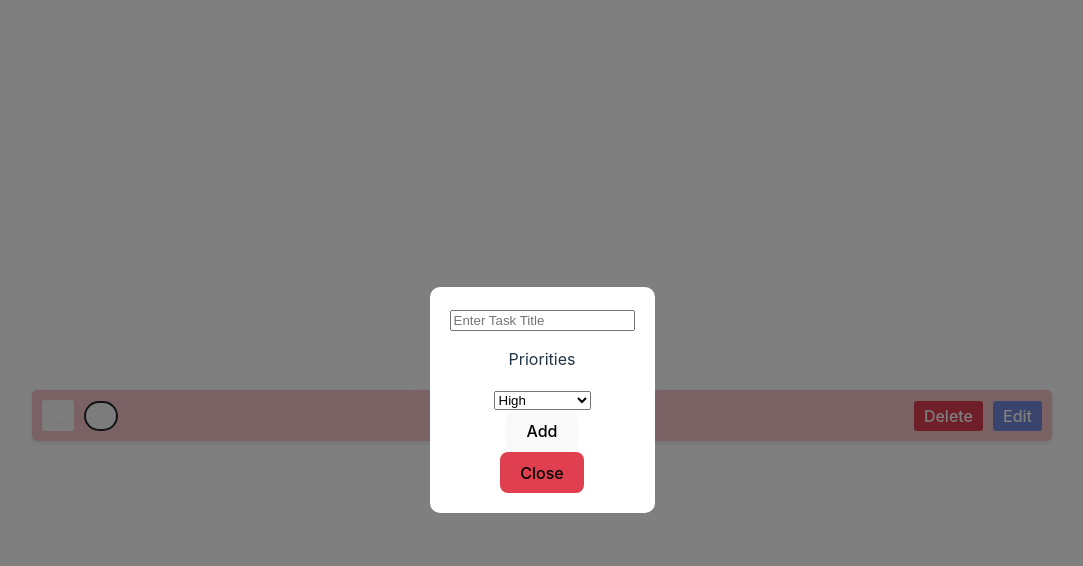
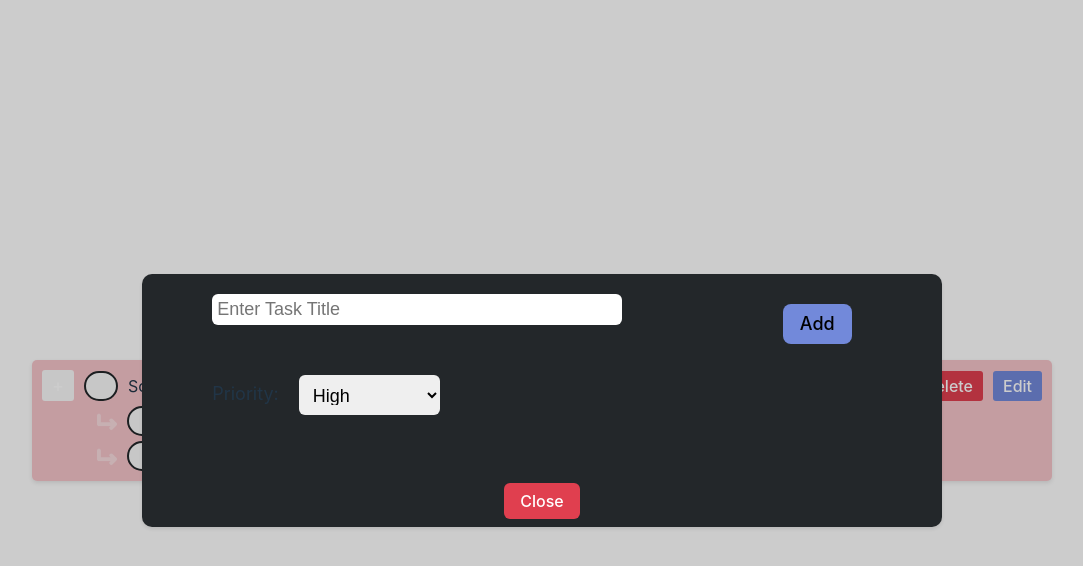
Before and after one commit to Akshat-Shu/SWG-To-Do-List-Application, a React (Vite) app: page / in a window 1280 px wide. Both pictures are taken after a click on the button "Add Task". Shown: the top 566 px of the page, without its empty margins (98-1181 px from the left). Built offline with nearby package versions, Linux system fonts and the light colour scheme.

Commit message:
Implement modal for adding task Implement subtasks and marking tasks as done TODO: Implement adding subtasks using modals

```diff
--- a/src/App.css
+++ b/src/App.css
@@ -5,26 +5,6 @@
   text-align: center;
 }
 
-.click-close {
+/* .click-close {
   background-color: var(--button-color-red);
-}
-
-.modal-overlay {
-  position: fixed;
-  top: 0;
-  left: 0;
-  width: 100%;
-  height: 100%;
-  background: rgba(0, 0, 0, 0.5);
-  display: flex;
-  justify-content: center;
-  align-items: center;
-  z-index: 1000;
-}
-
-.modal-content {
-  background: white;
-  padding: 20px;
-  border-radius: 10px;
-  position: relative;
-}
+} */
--- a/src/App.jsx
+++ b/src/App.jsx
@@ -6,7 +6,7 @@ import { useState } from 'react'
 
 function App() {
   const tasks = [
-    new taskDescription("Something generic", 1, null , null)
+    new taskDescription("Something generic", 1, null , null, ["Helo world", "Hello world 2"]),
   ]
   const [isModalOpen, setIsModalOpen] = useState(false);
 
@@ -18,17 +18,20 @@ function App() {
     // TODO: make the App.jsx page look cleaner,
     //TODO: fix modal-content not appearing as specified in taskInput.jsx
     <>
-    <button onClick={toggleModal}>Add Task</button>
-      {isModalOpen && (
-        <div className="modal-overlay" onClick={toggleModal}>
-          <div className="modal-content" onClick={(e) => e.stopPropagation()}>
-            <TaskInput />
-            <button onClick={toggleModal} className='click-close'>Close</button>
-          </div>
-        </div>
-      )}
+      <button onClick={toggleModal}>Add Task</button>
+      {isModalOpen ? <TaskInput isModalOpen={isModalOpen} toggleModal={toggleModal}></TaskInput> : null}
       <div>
-        <TaskElement taskDescription={tasks[0]} onDelete={console.log("Deleted")} onEdit={console.log("Edited")} addSubtask={console.log("Add Subtask") } priority={'priority-high'}></TaskElement>
+        {tasks.map((task, index) => (
+          <TaskElement
+            key={index}
+            taskDescription={task}
+            subTasks={task.subtasks}
+            onDelete={() => console.log("Deleted")}
+            onEdit={() => console.log("Edited")}
+            addSubtask={() => console.log("Add Subtask")}
+            priority={'priority-high'}
+          />
+        ))}
       </div>
     </>
   )
--- a/src/Elements/taskElement.css
+++ b/src/Elements/taskElement.css
@@ -1,13 +1,14 @@
-
-
 .task-element {
-  display: flex;
   width: 1000px;
-  align-items: center;
   padding: 10px 10px 10px 10px;
-  margin-bottom: 10px;
+  margin: 10px;
   border-radius: 5px;
   box-shadow: 0 2px 4px rgba(0, 0, 0, 0.1);
+}
+
+.dashed-task-name {
+  text-decoration: line-through;
+  opacity: 0.7;
 }
 
 .mark-completed-checked{
@@ -37,10 +38,42 @@
   margin-right: 10px;
 }
 
+.subtask-container {
+  display: flex;
+  flex-direction: column;
+  gap: 5px;
+  margin-left: 55px;
+  margin-top: 5px;
+}
 
+.subtask-enter {
+  width: 20px;
+  height: 20px;
+  opacity: 0.4;
+  margin-right: 10px;
+}
+
+.subtask {
+  display: flex;
+  align-items: center;
+}
+
+.subtask-checkbox {
+  background: none;
+  border: none;
+  cursor: pointer;
+  text-align: left;
+}
+
+.first-line-wrapper{
+  display: flex;
+  align-items: center;
+  justify-content: space-between;
+}
 
 .task-name {
-  flex-grow: 1;
+  margin-left: 10px;
+  margin-right: auto;
 }
 
 .button-group {
--- a/src/Elements/taskElement.jsx
+++ b/src/Elements/taskElement.jsx
@@ -5,26 +5,68 @@ const setToggle = () => {
   console.log("Toggled")
 }
 
-const TaskElement = ({ taskDescription, onDelete, onEdit, addSubtask, priority }) => {
+const TaskElement = ({ taskDescription, onDelete, onEdit, addSubtask, priority, subTasks }) => {
   const [isChecked, setIsChecked] = useState(false);
+  const [subtaskChecked, setSubtaskChecked] = useState(subTasks.map(() => false));
 
   const toggleCheckBox = () => {
-    setIsChecked(prevState => !prevState)
+    setIsChecked(prevState => !prevState);
+    for (let i = 0; i < subtaskChecked.length; i++) {
+      setSubtaskChecked(prevState => {
+        const newState = [...prevState];
+        newState[i] = !isChecked;
+        return newState;
+      });
     }
+  };
+
+  const toggleSubtaskCheckBox = (index, value) => {
+    setSubtaskChecked(prevState => {
+      const newState = [...prevState];
+      newState[index] = !newState[index];
+      return newState;
+    });
+  };
   return (
     <div className={`task-element ${priority}`}>
+      <div className="task-container"></div>
+        <div className="first-line-wrapper">
           <div className="task-content">
             <button className="add-subtasks" onClick={addSubtask}>+</button>
             <div className="checkbox-container">
               <button className={`mark-completed-checkbox ${isChecked ? 'mark-completed-checked' : ''}`} onClick={toggleCheckBox}
               >{isChecked?<img src='/assets/check-mark.png'/>:null}</button>
             </div>
-        <span className="task-name">{taskDescription.taskName}</span>
+            <div className={`task-name ${isChecked?'dashed-task-name':''}`}>{taskDescription.taskName}</div>
           </div>
           <div className="button-group">
             <button className="delete-button" onClick={onDelete}>Delete</button>
             <button className="edit-button" onClick={onEdit}>Edit</button>
           </div>
+        </div>
+        <div className="subtask-container">
+          {subTasks && subTasks.map((subtask, index) => (
+            <div className="subtask" key={index}>
+              <img src='/assets/subtask-enter-key.png' className="subtask-enter"/>
+              <div className="checkbox-container">
+                <button className={`mark-completed-checkbox ${subtaskChecked[index] ? 'mark-completed-checked' : ''}`} onClick={() => {
+                  toggleSubtaskCheckBox(index)
+                  console.log(`Subtask ${index} clicked`)
+                }}
+                >{subtaskChecked[index]?<img src='/assets/check-mark.png'/>:null}</button>
+              </div>
+              <div className={`task-name ${subtaskChecked[index]?'dashed-task-name':''}`}>{subTasks[index]}</div>
+            </div>
+          ))}
+        </div>
+      {/* </div> */}
+      {/* <div className="subtask-container">
+        {subTasks && subTasks.map((subtask, index) => (
+          <div className="subtask" key={index}>
+            <button className="subtask-checkbox" onClick={setToggle}>{subtask.taskName}</button>
+          </div>
+        ))}
+      </div> */}
     </div>
   )
 
--- a/src/Elements/taskInput.css
+++ b/src/Elements/taskInput.css
@@ -1,19 +1,48 @@
 .main-header{
-    width: 1000px;
+    width: 800px;
     display: flex;
     justify-content: space-around;
     font-size: 18px;
+    margin: 10px auto;
 }
 
+
 .taskField{
-  font-size: 18px;
-  width: 400px;
-  max-height: 40px;
-    margin: 15px;
+    font-size: 18px;
+    width: 400px;
+    max-height: 40px;
+    margin: 10px 0px 10px 0px;
     padding: 5px;
     border-radius: 6px;
     border: 0px;
 }
+
+.close-btn {
+    background-color: var(--button-color-red);
+    color: white;
+    padding: 8px 16px;
+    max-height: 40px;
+    border-radius: 6px;
+    border: 0px;
+    margin: 8px;
+}
+
+.modal {
+  position: fixed;
+  top: 0;
+  left: 0;
+  width: 100%;
+  height: 100%;
+  background: rgba(0, 0, 0, 0.2);
+  display: flex;
+  justify-content: center;
+  align-items: center;
+  z-index: 1000;
+  opacity: 1;
+  pointer-events: auto;
+  transition: opacity 1s ease-in-out;
+}
+
 
 .add-task-wrapper {
     background-color: var(--secondary-background);
@@ -25,7 +54,6 @@
 .prior-section{
     display: flex;
     padding: 20px 0px 0px 0px;
-
 }
 .prior-section p{
     margin-top: 25px;
@@ -38,15 +66,15 @@
 .dropdown select{
     font-size: 18px;
     height: 40px;
-    padding: 12px;
-    font-size: 10px;
+    padding: 10px;
     border-radius: 6px;
-    border: 0px;
+    border: none !important;
+    outline: none !important;
 }
 
 .add-btn{
     margin: 20px;
     padding: 8px 16px;
     max-height: 40px;
-    background-color:#646cff ;
+    background-color:var(--button-color-purple);
 }
--- a/src/Elements/taskInput.jsx
+++ b/src/Elements/taskInput.jsx
@@ -1,18 +1,20 @@
 import React, { useState } from 'react';
+import './taskInput.css';
 
-function TaskInput() {
+function TaskInput({ isOpen, toggleModal }) {
   const [selectedValue, setSelectedValue] = useState('0');
   const handleChange = (event) => {
     setSelectedValue(event.target.value);
   };
 
   return (
+    <div className={`modal ${isOpen ? 'open' : ''}`}>
       <div className='add-task-wrapper'>
         <div className="main-header">
           <div className="task-priority-container">
             <input type="text" className='taskField' placeholder="Enter Task Title" />
             <div className='prior-section'>
-            <p>Priorities</p>
+              <p>Priority: </p>
               <div className="dropdown">
                 <select value={selectedValue} onChange={handleChange}>
                   <option value="0">High</option>
@@ -24,6 +26,8 @@ function TaskInput() {
           </div>
           <button className='add-btn'>Add</button>
         </div>
+        <button onClick={toggleModal} className='close-btn'>Close</button>
+      </div>
     </div>
   );
 }
--- a/src/Structures/taskDescription.js
+++ b/src/Structures/taskDescription.js
@@ -6,11 +6,12 @@ const taskPrioties = Object.freeze({
 })
 
 class taskDescription {
-  constructor(taskName, taskPriority, taskStart, taskEnd) {
+  constructor(taskName, taskPriority, taskStart, taskEnd, subtasks) {
     this.taskName = taskName;
     this.taskPriority = taskPriority
     this.taskStart = taskStart ? null : taskStart
     this.taskEnd = taskEnd ? null : taskEnd
+    this.subtasks = subtasks ? subtasks : []
   }
 }
 
```
Also changed, not shown: public/assets/subtask-enter-key.png (added). Lines whose indentation alone changed are shown as unchanged.
